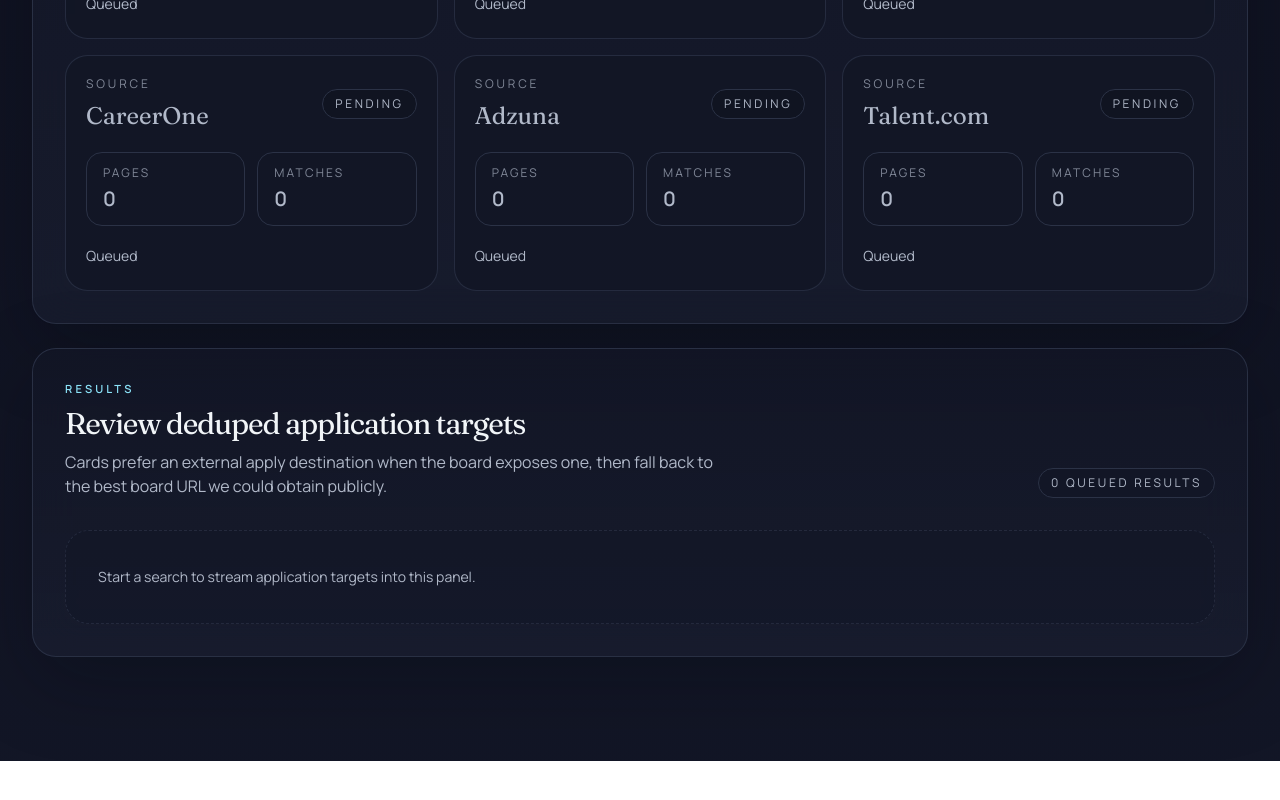
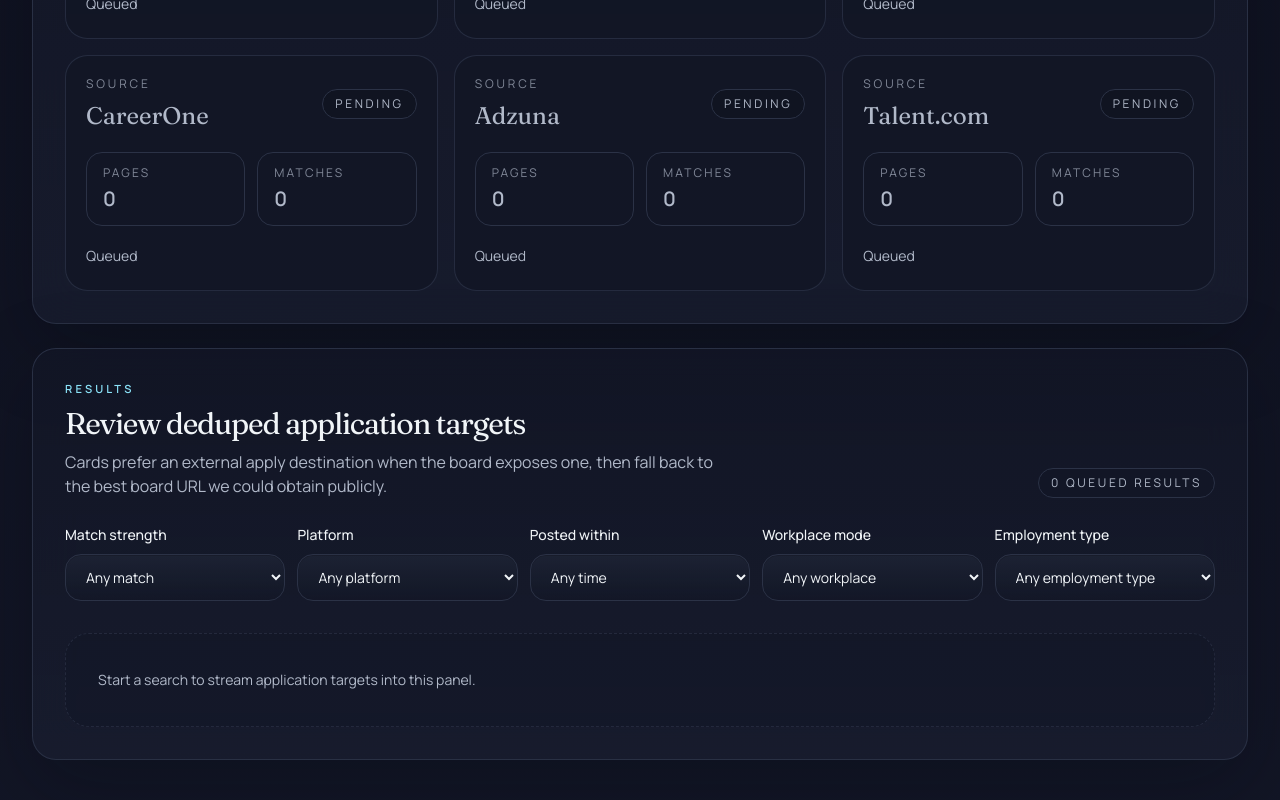
Before and after one commit to Lelekhoa1812/CVA, a Next.js app in the folder cv-assistant/: page /search in a window 1280 px wide. Shown: the part 1655-2455 px from the top of the page. Before the commit the page ends 2416 px from the top, so only its background shows below. Built offline with nearby package versions, Linux system fonts and the light colour scheme.

Commit message:
Upd job filtering

```diff
--- a/cv-assistant/src/app/search/page.tsx
+++ b/cv-assistant/src/app/search/page.tsx
@@ -7,6 +7,7 @@
 import { Reveal, StaggerGroup, StaggerItem } from "@/components/motion/Reveal";
 import { defaultSearchRequest } from "@/lib/search/schema";
 import { buildApiUrl } from "@/lib/api";
+import { passesPostFilters } from "@/lib/search/server/utils";
 import {
   createInitialSourceProgress,
   EMPLOYMENT_TYPE_OPTIONS,
@@ -14,11 +15,15 @@
   POSTED_WITHIN_OPTIONS,
   SEARCH_SOURCES,
   SOURCE_LABELS,
+  type EmploymentType,
   type JobSearchResult,
+  type PostedWithin,
+  type SearchFilters,
   type SearchRequest,
   type SearchSource,
   type SearchStreamEvent,
   type SourceProgressState,
+  type WorkplaceMode,
   WORKPLACE_MODE_OPTIONS,
 } from "@/lib/search/types";
 
@@ -52,6 +57,29 @@
   internship: "Internship",
 };
 
+const MATCH_FILTER_OPTIONS = ["any", "strong", "partial"] as const;
+type MatchFilter = (typeof MATCH_FILTER_OPTIONS)[number];
+const matchLabels: Record<MatchFilter, string> = {
+  any: "Any match",
+  strong: "Strong matches only",
+  partial: "Partial matches only",
+};
+
+type PlatformFilter = SearchSource | "any";
+const PLATFORM_FILTER_OPTIONS: PlatformFilter[] = ["any", ...SEARCH_SOURCES];
+const platformLabels: Record<PlatformFilter, string> = {
+  any: "Any platform",
+  ...SOURCE_LABELS,
+};
+
+type ResultFilters = {
+  match: MatchFilter;
+  platform: PlatformFilter;
+  postedWithin: PostedWithin;
+  workplaceMode: WorkplaceMode;
+  employmentType: EmploymentType;
+};
+
 function formatElapsed(elapsedMs: number) {
   if (elapsedMs < 1000) return `${elapsedMs} ms`;
   return `${(elapsedMs / 1000).toFixed(1)} s`;
@@ -74,6 +102,13 @@
   const [error, setError] = useState<string | null>(null);
   const [isSearching, setIsSearching] = useState(false);
   const [runSources, setRunSources] = useState<SearchSource[]>([...SEARCH_SOURCES]);
+  const [resultFilters, setResultFilters] = useState<ResultFilters>({
+    match: "any",
+    platform: "any",
+    postedWithin: "any",
+    workplaceMode: "any",
+    employmentType: "any",
+  });
   const abortRef = useRef<AbortController | null>(null);
 
   useEffect(() => {
@@ -256,6 +291,26 @@
         : form.selectedSources
       : SEARCH_SOURCES;
   const blockedCount = visibleSources.filter((source) => sourceProgress[source].status === "blocked").length;
+  const searchFilters: SearchFilters = {
+    postedWithin: resultFilters.postedWithin,
+    workplaceMode: resultFilters.workplaceMode,
+    employmentType: resultFilters.employmentType,
+  };
+  // Motivation vs Logic:
+  // Motivation: Result cards should be fine-grained so readers can dial in a subset of matches without re-running the crawl.
+  // Logic: Track dedicated UI filters and reuse the server heuristics to drop cards before we render them.
+  const filteredResults = results.filter((result) => {
+    if (resultFilters.match !== "any" && result.searchQueryMatch !== resultFilters.match) {
+      return false;
+    }
+    if (resultFilters.platform !== "any" && result.source !== resultFilters.platform) {
+      return false;
+    }
+    if (!passesPostFilters(result, searchFilters)) {
+      return false;
+    }
+    return true;
+  });
 
   return (
     <ModuleShell
@@ -587,9 +642,111 @@
             }
           />
 
-          {results.length ? (
+          <div className="mt-6 grid gap-3 sm:grid-cols-2 lg:grid-cols-3 xl:grid-cols-5">
+            <label className="space-y-2">
+              <span className="text-foreground text-sm font-medium">Match strength</span>
+              <select
+                className="input-premium"
+                value={resultFilters.match}
+                onChange={(event) =>
+                  setResultFilters((current) => ({
+                    ...current,
+                    match: event.target.value as MatchFilter,
+                  }))
+                }
+              >
+                {MATCH_FILTER_OPTIONS.map((value) => (
+                  <option key={value} value={value}>
+                    {matchLabels[value]}
+                  </option>
+                ))}
+              </select>
+            </label>
+
+            <label className="space-y-2">
+              <span className="text-foreground text-sm font-medium">Platform</span>
+              <select
+                className="input-premium"
+                value={resultFilters.platform}
+                onChange={(event) =>
+                  setResultFilters((current) => ({
+                    ...current,
+                    platform: event.target.value as PlatformFilter,
+                  }))
+                }
+              >
+                {PLATFORM_FILTER_OPTIONS.map((value) => (
+                  <option key={value} value={value}>
+                    {platformLabels[value]}
+                  </option>
+                ))}
+              </select>
+            </label>
+
+            <label className="space-y-2">
+              <span className="text-foreground text-sm font-medium">Posted within</span>
+              <select
+                className="input-premium"
+                value={resultFilters.postedWithin}
+                onChange={(event) =>
+                  setResultFilters((current) => ({
+                    ...current,
+                    postedWithin: event.target.value as PostedWithin,
+                  }))
+                }
+              >
+                {POSTED_WITHIN_OPTIONS.map((value) => (
+                  <option key={value} value={value}>
+                    {postedLabels[value]}
+                  </option>
+                ))}
+              </select>
+            </label>
+
+            <label className="space-y-2">
+              <span className="text-foreground text-sm font-medium">Workplace mode</span>
+              <select
+                className="input-premium"
+                value={resultFilters.workplaceMode}
+                onChange={(event) =>
+                  setResultFilters((current) => ({
+                    ...current,
+                    workplaceMode: event.target.value as WorkplaceMode,
+                  }))
+                }
+              >
+                {WORKPLACE_MODE_OPTIONS.map((value) => (
+                  <option key={value} value={value}>
+                    {workplaceLabels[value]}
+                  </option>
+                ))}
+              </select>
+            </label>
+
+            <label className="space-y-2">
+              <span className="text-foreground text-sm font-medium">Employment type</span>
+              <select
+                className="input-premium"
+                value={resultFilters.employmentType}
+                onChange={(event) =>
+                  setResultFilters((current) => ({
+                    ...current,
+                    employmentType: event.target.value as EmploymentType,
+                  }))
+                }
+              >
+                {EMPLOYMENT_TYPE_OPTIONS.map((value) => (
+                  <option key={value} value={value}>
+                    {employmentLabels[value]}
+                  </option>
+                ))}
+              </select>
+            </label>
+          </div>
+
+          {filteredResults.length ? (
             <div className="mt-8 grid gap-4 xl:grid-cols-2">
-              {results.map((result) => (
+              {filteredResults.map((result) => (
                 <article
                   key={result.id}
                   className="interactive-card rounded-[1.5rem] p-6"
@@ -638,9 +795,11 @@
             </div>
           ) : (
             <div className="text-muted-foreground mt-8 rounded-[1.5rem] border border-dashed border-border/75 bg-[hsl(var(--surface-1)/0.5)] p-8 text-sm leading-7">
-              {summary
-                ? "The crawl finished without any jobs that survived the source-level and post-normalization filters."
-                : "Start a search to stream application targets into this panel."}
+              {results.length === 0
+                ? summary
+                  ? "The crawl finished without any jobs that survived the source-level and post-normalization filters."
+                  : "Start a search to stream application targets into this panel."
+                : "No results match the current card filters."}
             </div>
           )}
         </GlassPanel>
```
Also changed, not shown: cv-assistant/src/lib/search/server/sources.ts (+112 -4 lines).
